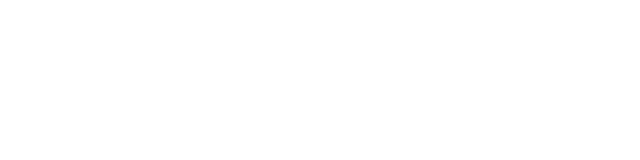
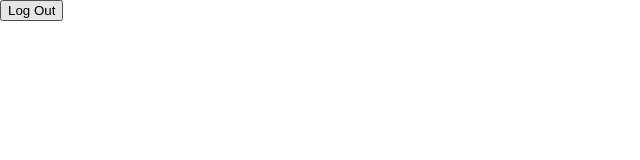
Before and after one commit to tmq-jeremy-andrews/sayit, a React (Create React App) app in the folder frontend/: page / in a window 1280 px wide. Before the commit this address had no page. Shown: the top 160 px of the page, without its empty margins (0-640 px from the left). Built offline with nearby package versions, Linux system fonts and the light colour scheme; sample sign-in values are in the browser's storage.

Commit message:
Adds home page

```diff
--- a/frontend/src/App.js
+++ b/frontend/src/App.js
@@ -3,6 +3,7 @@
 // Import Pages
 import Login from "./pages/Login";
 import Signup from "./pages/Signup";
+import Home from "./pages/Home";
 
 // Import Components
 // Components go here
@@ -12,6 +13,7 @@
     <div className="App">
       <BrowserRouter>
         <Routes>
+          <Route index path="/" element={<Home />} />
           <Route path="/login" element={<Login />} />
           <Route path="/signup" element={<Signup />} />
         </Routes>
--- /dev/null
+++ b/frontend/src/pages/Home.js
@@ -0,0 +1,24 @@
+import { useAuthContext } from "../hooks/useAuthContext";
+import { Navigate } from "react-router-dom";
+import { useLogout } from "../hooks/useLogout";
+
+const Home = () => {
+  const { logout } = useLogout();
+  const { user } = useAuthContext();
+
+  if (!user) {
+    return <Navigate to="/login" />;
+  }
+
+  const handleLogout = () => {
+    logout();
+  };
+
+  return (
+    <div>
+      <button onClick={handleLogout}>Log Out</button>
+    </div>
+  );
+};
+
+export default Home;
```
